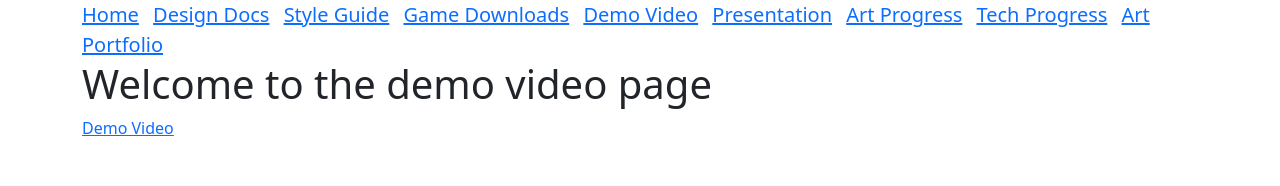
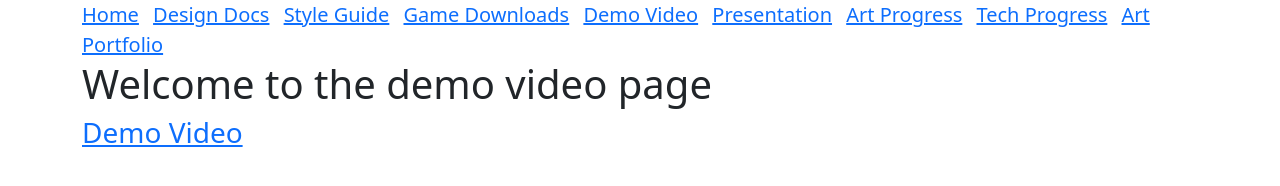
Before and after one commit to Team-MegaCorp/team-megacorp.github.io, a plain HTML site: page html/demovid.html in a window 1280 px wide. Drawn offline with nearby package versions, Linux system fonts and the light colour scheme.

Commit message:
Update demovid.html
push go

```diff
--- a/html/demovid.html
+++ b/html/demovid.html
@@ -27,4 +27,4 @@
 
 
 
-  <a href = https://drive.google.com/drive/folders/1fYp2dXrp9NMEbpMWDo_eAFbOykRmBAj0>Demo Video</a>
+  <h3><a href = https://drive.google.com/drive/folders/1fYp2dXrp9NMEbpMWDo_eAFbOykRmBAj0>Demo Video</a></h3>
```
